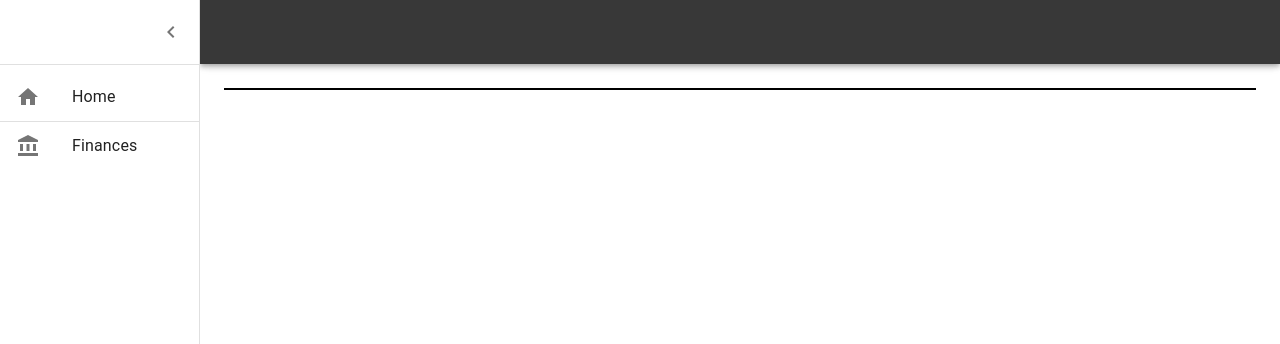
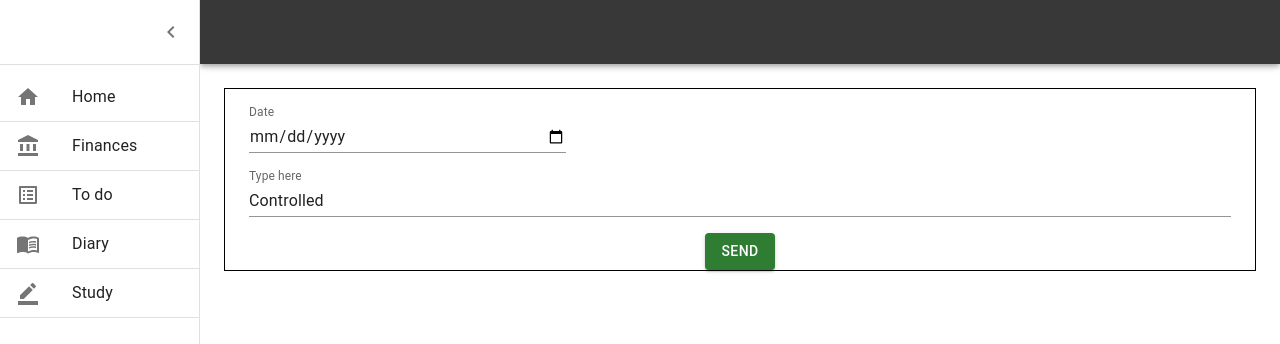
Before and after one commit to e-manuelb/organize-frontend, a React (Create React App) app: page /diary/new in a window 1280 px wide. Both pictures are taken after a click on the button "open drawer". Shown: the top 344 px of the page. Built offline with nearby package versions, Linux system fonts and the light colour scheme.

Commit message:
Adicionadas as páginas de diário e estudos.

```diff
--- a/src/App.js
+++ b/src/App.js
@@ -1,5 +1,5 @@
 import React from "react";
-import { Routes } from "./services/router/routes";
+import { Routes } from "./router/routes";
 
 function App() {
   return <Routes />;
--- a/src/components/Dashboard/index.js
+++ b/src/components/Dashboard/index.js
@@ -18,7 +18,10 @@ import ListItemText from "@mui/material/ListItemText";
 import { ListItemButton } from "@mui/material";
 import HomeIcon from "@mui/icons-material/Home";
 import AccountBalanceIcon from "@mui/icons-material/AccountBalance";
-import ListAltIcon from '@mui/icons-material/ListAlt';
+import ListAltIcon from "@mui/icons-material/ListAlt";
+import MenuBookIcon from '@mui/icons-material/MenuBook';
+import BorderColorIcon from '@mui/icons-material/BorderColor';
+import BorderColor from "@mui/icons-material/BorderColor";
 
 const drawerWidth = 200;
 
@@ -87,7 +90,7 @@ export default function Dashboard(props) {
   return (
     <Box sx={{ display: "flex" }}>
       <CssBaseline />
-      <AppBar style={{background: '#383838'}} position="fixed" open={open}>
+      <AppBar style={{ background: "#383838" }} position="fixed" open={open}>
         <Toolbar>
           <IconButton
             color="inherit"
@@ -141,11 +144,39 @@ export default function Dashboard(props) {
               <ListItemText primary="Finances" />
             </ListItemButton>
           </ListItem>
+          <Divider />
+          <ListItem disablePadding>
+            <ListItemButton onClick={() => navigation("/todo")}>
+              <ListItemIcon>
+                <ListAltIcon />
+              </ListItemIcon>
+              <ListItemText primary="To do" />
+            </ListItemButton>
+          </ListItem>
+          <Divider />
+          <ListItem disablePadding>
+            <ListItemButton onClick={() => navigation("/diary")}>
+              <ListItemIcon>
+                <MenuBookIcon />
+              </ListItemIcon>
+              <ListItemText primary="Diary" />
+            </ListItemButton>
+          </ListItem>
+          <Divider />
+          <ListItem disablePadding>
+            <ListItemButton onClick={() => navigation("/study")}>
+              <ListItemIcon>
+                <BorderColor />
+              </ListItemIcon>
+              <ListItemText primary="Study" />
+            </ListItemButton>
+          </ListItem>
+          <Divider />
         </List>
       </Drawer>
       <Main open={open}>
         <DrawerHeader />
-        <Box style={{border: 'thin solid black'}}>{props.children}</Box>
+        <Box style={{ border: "thin solid black" }}>{props.children}</Box>
       </Main>
     </Box>
   );
--- /dev/null
+++ b/src/router/routes.js
@@ -0,0 +1,36 @@
+import React from "react";
+import { BrowserRouter, Switch, Route } from "react-router-dom";
+import { RegisterIndex } from "../views/Register";
+import { HomeIndex } from "../views/Home";
+import history from "../history";
+import { LoginIndex } from "../views/Login";
+import { FinancesIndex } from "../views/Finances";
+import { ToDoIndex } from "../views/ToDo";
+import { DiaryIndex } from "../views/Diary";
+import { StudyIndex } from "../views/Study";
+import Dashboard from "../components/Dashboard";
+import { NewDiaryPage } from "../views/Diary/newPage";
+
+export function Routes() {
+  return (
+    <BrowserRouter history={history}>
+      <Switch>
+        <Route exact path="/register" component={RegisterIndex} />
+        <Route exact path="/login" component={LoginIndex} />
+        <Dashboard>
+          {/* Finances area */}
+          <Route exact path="/finances" component={FinancesIndex} />
+          {/* ToDo area */}
+          <Route exact path="/todo" component={ToDoIndex} />
+          {/* Diary area */}
+          <Route exact path="/diary" component={DiaryIndex} />
+          <Route exact path="/diary/new" component={NewDiaryPage} />
+          {/* Study area */}
+          <Route exact path="/study" component={StudyIndex} />
+          {/* Home area */}
+          <Route exact path="/" component={HomeIndex} />
+        </Dashboard>
+      </Switch>
+    </BrowserRouter>
+  );
+}
--- a/src/services/router/routes.js
+++ /dev/null
@@ -1,23 +0,0 @@
-import React from "react";
-import { BrowserRouter, Switch, Route } from "react-router-dom";
-import { RegisterIndex } from "../../views/Register";
-import { HomeIndex } from "../../views/Home";
-import history from "../../history";
-import { LoginIndex } from "../../views/Login";
-import { FinancesIndex } from "../../views/Finances";
-import Dashboard from "../../components/Dashboard";
-
-export function Routes() {
-  return (
-    <BrowserRouter history={history}>
-      <Switch>
-        <Route exact path="/register" component={RegisterIndex} />
-        <Route exact path="/login" component={LoginIndex} />
-        <Dashboard>
-          <Route exact path="/finances" component={FinancesIndex} />
-          <Route exact path="/" component={HomeIndex} />
-        </Dashboard>
-      </Switch>
-    </BrowserRouter>
-  );
-}
--- /dev/null
+++ b/src/views/Diary/index.js
@@ -0,0 +1,47 @@
+import React, { useState, useEffect } from "react";
+import { Container, Button, Grid, TextField } from "@mui/material";
+export function DiaryIndex() {
+  const [value, setValue] = useState("Controlled");
+
+  const handleChange = (event) => {
+    setValue(event.target.value);
+  };
+
+  return (
+    <Container>
+      <Grid container spacing={2} style={{ textAlign: "center" }}>
+        <Grid item sm={12}></Grid>
+        <Grid item sm={4}>
+          <TextField
+            fullWidth
+            variant="standard"
+            id="date"
+            label="Date"
+            type="date"
+            InputLabelProps={{
+              shrink: true,
+            }}
+          />
+        </Grid>
+        <Grid item sm={8}></Grid>
+        <Grid item sm={12}>
+          <TextField
+            fullWidth
+            id="outlined-multiline-flexible"
+            label="Type here"
+            multiline
+            maxRows={30}
+            value={value}
+            variant="standard"
+            onChange={handleChange}
+          />
+        </Grid>
+        <Grid item sm={12}>
+        <Button color="success" variant="contained">
+            SEND
+          </Button>
+        </Grid>
+      </Grid>
+    </Container>
+  );
+}
--- /dev/null
+++ b/src/views/Diary/newPage/index.js
@@ -0,0 +1,47 @@
+import React, { useState, useEffect } from "react";
+import { Container, Button, Grid, TextField } from "@mui/material";
+
+export function NewDiaryPage() {
+  const [value, setValue] = useState("Controlled");
+
+  const handleChange = (event) => {
+    setValue(event.target.value);
+  };
+  return (
+    <Container>
+      <Grid container spacing={2} style={{ textAlign: "center" }}>
+        <Grid item sm={12}></Grid>
+        <Grid item sm={4}>
+          <TextField
+            fullWidth
+            variant="standard"
+            id="date"
+            label="Date"
+            type="date"
+            InputLabelProps={{
+              shrink: true,
+            }}
+          />
+        </Grid>
+        <Grid item sm={8}></Grid>
+        <Grid item sm={12}>
+          <TextField
+            fullWidth
+            id="outlined-multiline-flexible"
+            label="Type here"
+            multiline
+            maxRows={30}
+            value={value}
+            variant="standard"
+            onChange={handleChange}
+          />
+        </Grid>
+        <Grid item sm={12}>
+          <Button color="success" variant="contained">
+            SEND
+          </Button>
+        </Grid>
+      </Grid>
+    </Container>
+  );
+}
--- /dev/null
+++ b/src/views/Study/index.js
@@ -0,0 +1,98 @@
+import {
+  Container,
+  TextField,
+  Button,
+  Grid,
+  FormControl,
+  InputLabel,
+  Select,
+  TableContainer,
+  Paper,
+  Table,
+  TableRow,
+  TableCell,
+  TableBody,
+  TableHead,
+  MenuItem,
+} from "@mui/material";
+import React, { useState, useEffect } from "react";
+
+export function StudyIndex() {
+  function createData(name, calories, fat, carbs, protein) {
+    return { name, calories, fat, carbs, protein };
+  }
+
+  const rows = [
+    createData("Frozen yoghurt", 159, 6.0, 24, 4.0),
+    createData("Ice cream sandwich", 237, 9.0, 37, 4.3),
+    createData("Eclair", 262, 16.0, 24, 6.0),
+    createData("Cupcake", 305, 3.7, 67, 4.3),
+    createData("Gingerbread", 356, 16.0, 49, 3.9),
+  ];
+
+  const [category, setCategory] = useState("");
+
+  const handleChange = (event) => {
+    setCategory(event.target.value);
+  };
+
+  return (
+    <Container>
+      <Grid container spacing={2}>
+        <Grid item sm={12}>
+          <FormControl variant="standard" fullWidth>
+            <InputLabel id="demo-simple-select-autowidth-label">
+              Year
+            </InputLabel>
+            <Select
+              labelId="demo-simple-select-autowidth-label"
+              id="demo-simple-select-autowidth"
+              value={category}
+              onChange={handleChange}
+              autoWidth
+              label="Year"
+            >
+              <MenuItem value="">
+                <em>None</em>
+              </MenuItem>
+              <MenuItem value={10}>2021</MenuItem>
+              <MenuItem value={21}>2022</MenuItem>
+              <MenuItem value={22}>2023</MenuItem>
+            </Select>
+          </FormControl>
+        </Grid>
+        <Grid item sm={12}>
+          <TableContainer component={Paper}>
+            <Table sx={{ minWidth: 650 }} aria-label="simple table">
+              <TableHead>
+                <TableRow>
+                  <TableCell>Dessert (100g serving)</TableCell>
+                  <TableCell align="right">Calories</TableCell>
+                  <TableCell align="right">Fat&nbsp;(g)</TableCell>
+                  <TableCell align="right">Carbs&nbsp;(g)</TableCell>
+                  <TableCell align="right">Protein&nbsp;(g)</TableCell>
+                </TableRow>
+              </TableHead>
+              <TableBody>
+                {rows.map((row) => (
+                  <TableRow
+                    key={row.name}
+                    sx={{ "&:last-child td, &:last-child th": { border: 0 } }}
+                  >
+                    <TableCell component="th" scope="row">
+                      {row.name}
+                    </TableCell>
+                    <TableCell align="right">{row.calories}</TableCell>
+                    <TableCell align="right">{row.fat}</TableCell>
+                    <TableCell align="right">{row.carbs}</TableCell>
+                    <TableCell align="right">{row.protein}</TableCell>
+                  </TableRow>
+                ))}
+              </TableBody>
+            </Table>
+          </TableContainer>
+        </Grid>
+      </Grid>
+    </Container>
+  );
+}
--- /dev/null
+++ b/src/views/ToDo/index.js
@@ -0,0 +1,9 @@
+import React from "react";
+
+export function ToDoIndex() {
+  return (
+    <>
+      <h1>TESTE!</h1>
+    </>
+  );
+}
```
Also changed, not shown: src/views/Diary/diaryStyles.js (added), src/views/Study/studyStyles.js (added), src/views/ToDo/toDoStyles.js (added).
